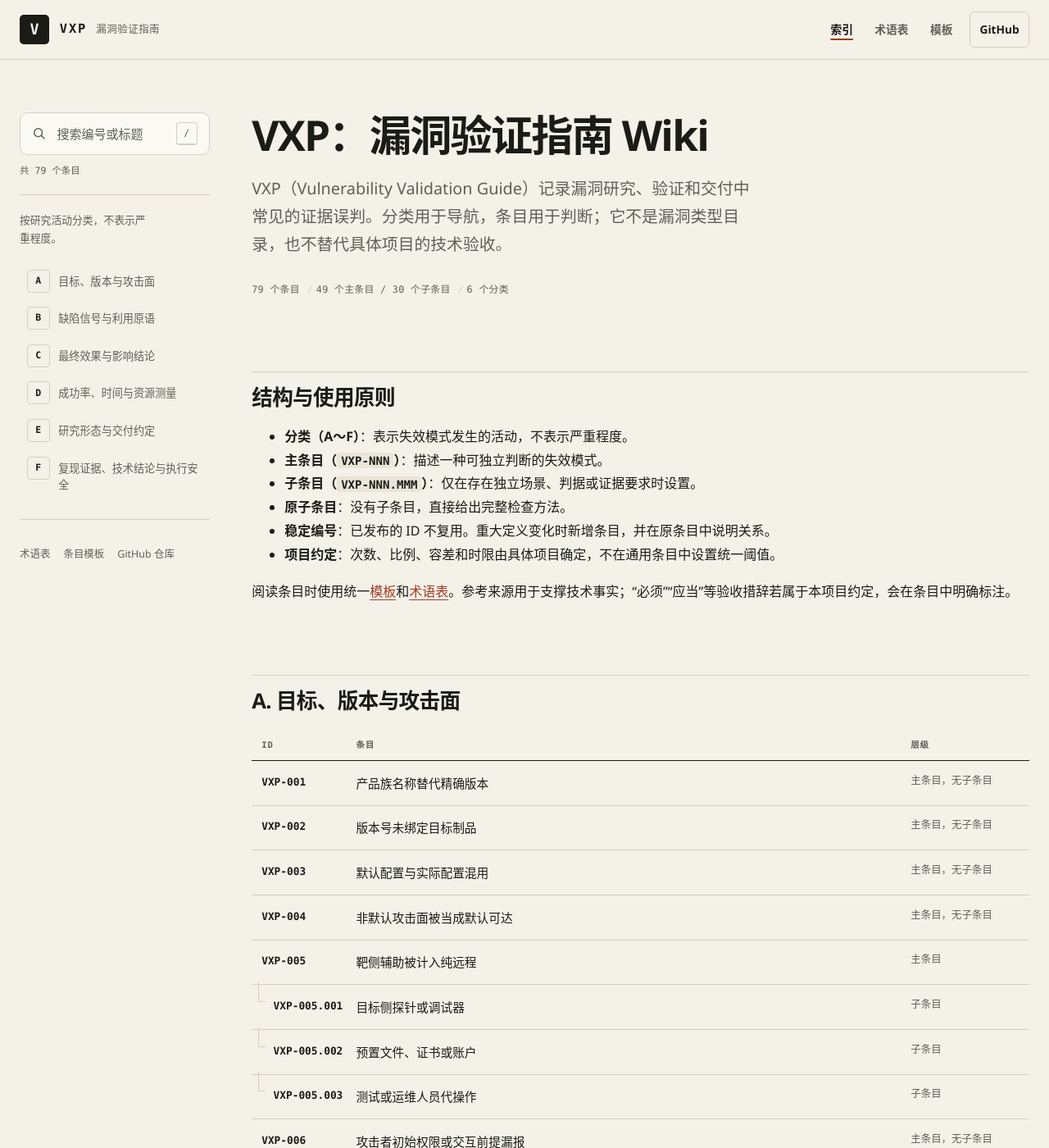
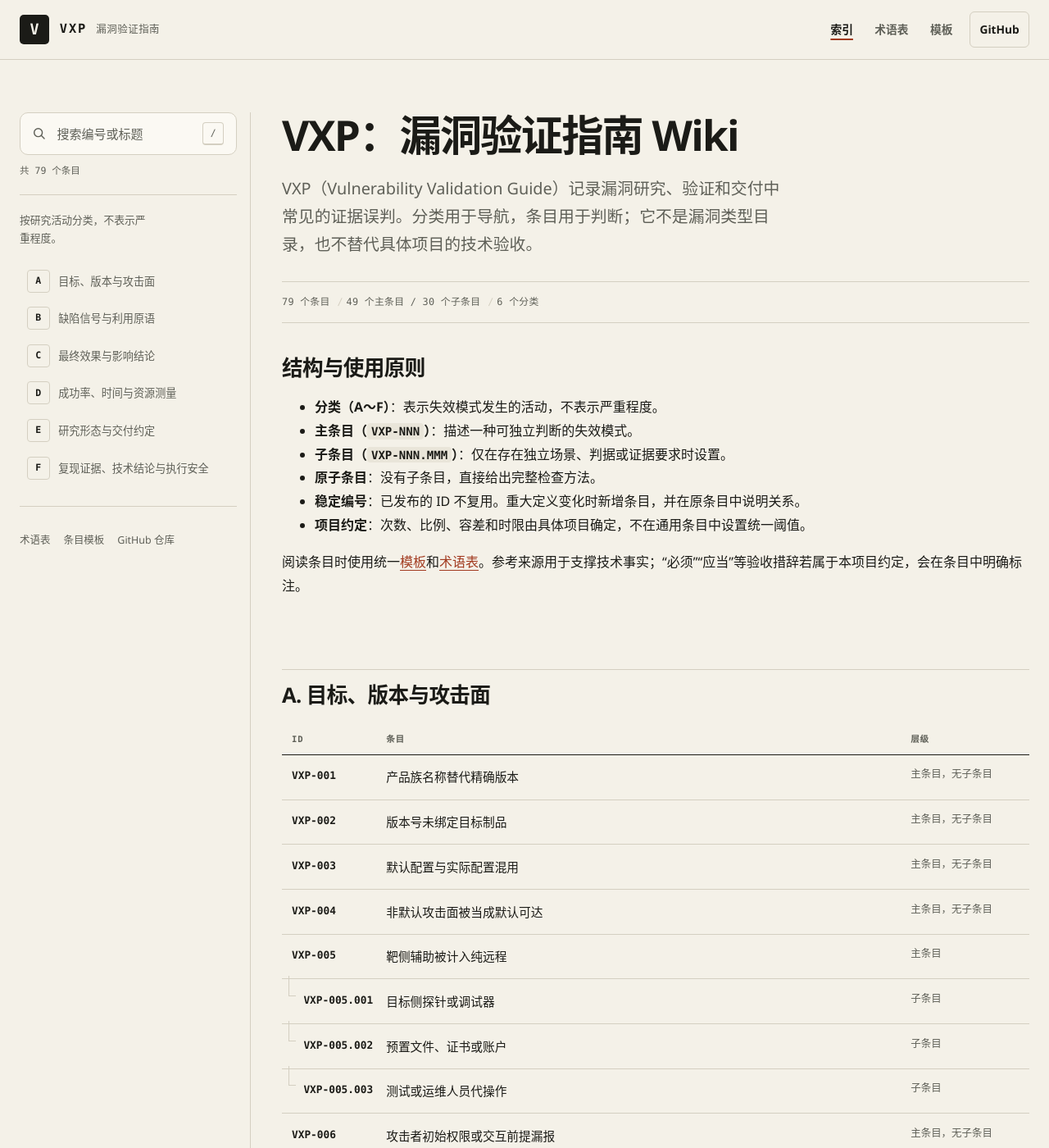
Before and after one commit to atoz-project/vxp, a Jekyll site: the page built from README.md, in a window 1280 px wide and 1400 px high. Shown: the whole window at 82% size. Built offline with Jekyll 4.4.1, drawn with Linux system fonts in a browser that asks for light colours.

Commit message:
fix(site): rebalance the catalog page layout
- 首页使用 1320px 画布，页头、页脚与内容对齐
- 侧栏扩宽并增加右边界，正文收窄到更适合扫描的宽度
- 统计行改为分隔带，首个章节标题取消重复分隔线

```diff
--- a/assets/css/style.css
+++ b/assets/css/style.css
@@ -437,6 +437,27 @@ svg {
 
 /* Home */
 
+@media (min-width: 961px) {
+  .page-home .header-inner,
+  .page-home .site-frame,
+  .page-home .footer-inner {
+    width: min(100% - 3rem, 1320px);
+  }
+
+  .page-home .site-frame {
+    grid-template-columns: clamp(248px, 22vw, 288px) minmax(0, 1fr);
+    gap: clamp(2rem, 3vw, 3rem);
+  }
+
+  .page-home .site-sidebar {
+    border-right: 1px solid var(--border);
+  }
+
+  .page-home .sidebar-inner {
+    padding-right: 1rem;
+  }
+}
+
 .catalog > h1 {
   max-width: 20ch;
   margin-bottom: 1.35rem;
@@ -457,11 +478,20 @@ svg {
   flex-wrap: wrap;
   gap: 0.4rem 1.25rem;
   margin: 1.75rem 0 0;
+  padding: 0.85rem 0;
+  border-top: 1px solid var(--border);
+  border-bottom: 1px solid var(--border);
   color: var(--muted);
   font-family: var(--font-mono);
   font-size: 0.74rem;
   font-variant-numeric: tabular-nums;
   letter-spacing: 0.025em;
+}
+
+.catalog > .catalog-summary + h2 {
+  margin-top: 2.5rem;
+  padding-top: 0;
+  border-top: 0;
 }
 
 .catalog-summary span {
```
